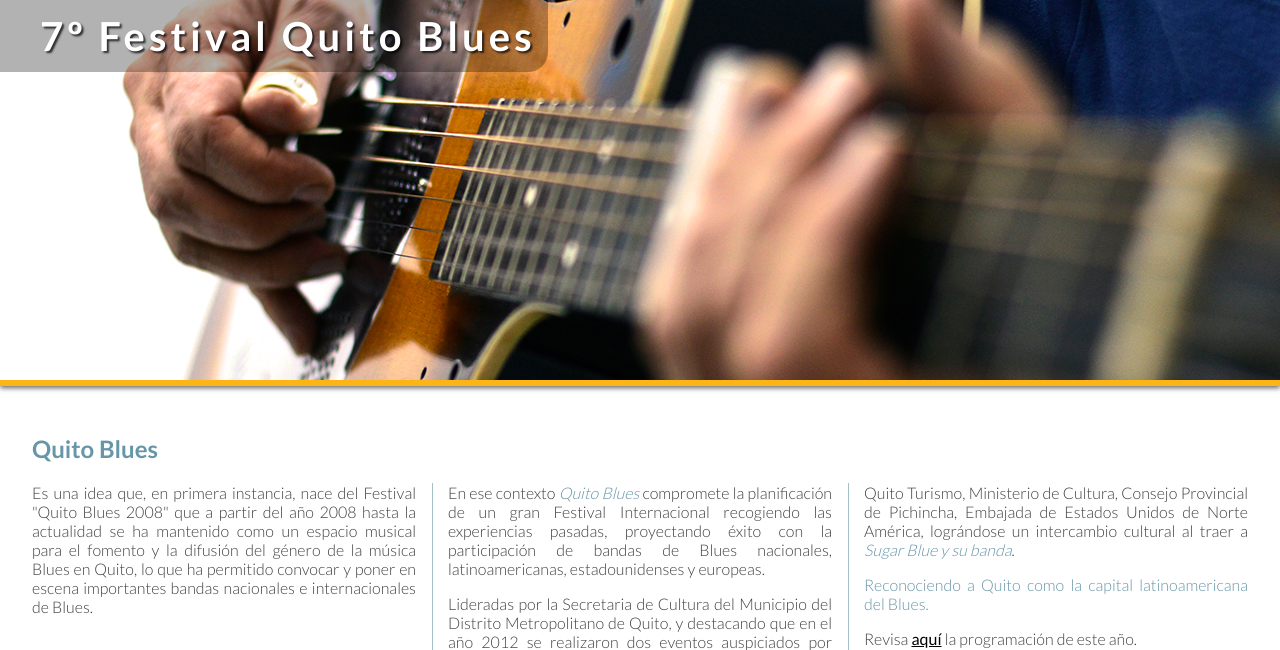
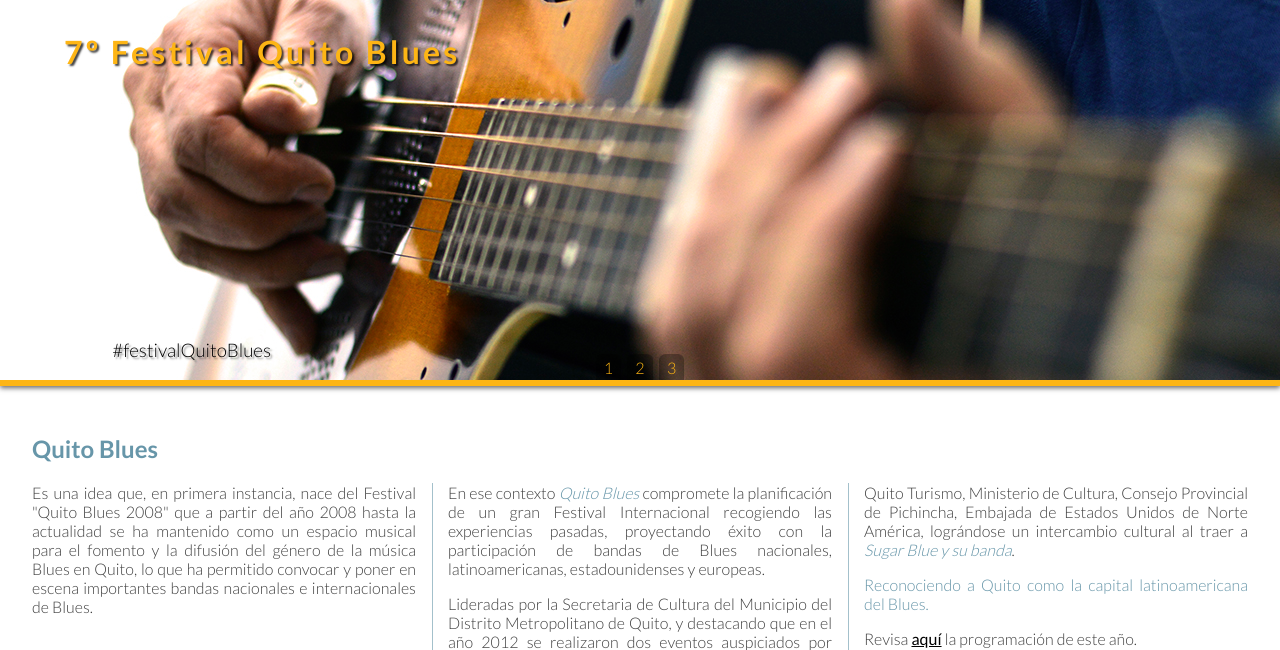
Before and after one commit to bigroyam/quitoblues, a PHP site: page /index.html in a window 1280 px wide. Shown: the part 192-842 px from the top of the page. Run offline with PHP 8.4, Linux system fonts and the light colour scheme; some libraries are stand-ins or nearby versions.

Commit message:
banner tipo slider

```diff
--- a/css/estilo.css
+++ b/css/estilo.css
@@ -393,6 +393,7 @@ section .item .participantes figure figcaption a:hover{
 	box-shadow: 0px 2px 5px rgba(0, 0, 0, 0.6);
 	display: none;
 	height: 380px;
+	position: relative;
 	width: 100%;
 }
 
@@ -410,18 +411,26 @@ section .item .participantes figure figcaption a:hover{
 }
 
 #slider #mask .elementos h2 {
-	background: rgba(0, 0, 0, 0.3);
-	border-radius: 0 0 0.5em 0;
-	color: #FFF;
-	font-size: 2.5em;
+	color: #FDB515;
+	font-size: 2em;
 	font-weight: bold;
-	left: 0;
+	left: 2em;
 	letter-spacing: 0.1em;
 	margin: 0;
-	padding: 0.3em 0.3em 0.3em 1em;
 	position: absolute;
 	text-shadow: 2px 2px 2px rgba(0, 0, 0, 0.75);
-	top: 0;
+	top: 1em;
+}
+
+#slider #mask .elementos h3 {
+	bottom: 1em;
+	color: #FFF;
+	font-weight: lighter;
+	margin: 0;
+	position: absolute;
+	left: 6em;
+	text-align: left;
+	text-shadow: 2px 2px 2px rgba(0, 0, 0, 0.5);
 }
 
 #slider #mask #ele1 {
@@ -429,14 +438,42 @@ section .item .participantes figure figcaption a:hover{
 	background-size: cover;
 }
 
+#slider #mask #ele1 h3 {
+	color: #000;
+}
+
 #slider #mask #ele2 {
 	background: url(../images/imagen2.jpg) no-repeat;
+	background-position: right;
 	background-size: cover;
 }
 
 #slider #mask #ele3 {
 	background: url(../images/imagen3.jpg) center no-repeat;
 	background-size: cover;
+}
+
+#slider #menu {
+	bottom: 0;
+	position: absolute;
+	text-align: center;
+	width: 100%;
+	z-index: 1000000;
+}
+
+#slider #menu a {
+	background: rgba(0, 0, 0, 0.3);
+	border-radius: 0.4em 0.4em 0 0;
+	color: #FDB515;
+	display: inline-block;
+	margin: 0 0.2em;
+	padding: 0.2em 0.5em;
+	text-decoration: none;
+}
+
+#slider #menu a:hover {
+	background: #FDB515;
+	color: #000;
 }
 
 #wrapper {
--- a/index.html
+++ b/index.html
@@ -51,21 +51,31 @@
 			</ul>
 		</nav>
 		<div id="slider">
+			<div id="menu"></div>
 			<div id="mask">
 				<div id="ele1" class="elementos">
 					<h2>
 						7º Festival Quito Blues
 					</h2>
+					<h3>
+						#festivalQuitoBlues
+					</h3>
 				</div>
 				<div id="ele2" class="elementos">
 					<h2>
-						SANDRA HALL desde USA
+						Con la participación de<br/>SANDRA HALL desde USA
 					</h2>
+					<h3>
+						@SandraHallBlues
+					</h3>
 				</div>
 				<div id="ele3" class="elementos">
 					<h2>
-						Bandas Nacionales
+						Muchos grupos más
 					</h2>
+					<h3>
+						entrada libre a todos los conciertos
+					</h3>
 				</div>
 			</div>
 		</div>
--- a/java/script.js
+++ b/java/script.js
@@ -27,6 +27,6 @@ $(function(){
 		$(".festivales").css(tamano_p);
 	};
 
-	$('#mask').cycle({fx: 'turnDown', speed: 500, timeout:  7000});
+	$('#mask').cycle({fx: 'turnDown', speed: 500, timeout:  7000, pager: '#menu'});
 
 });
```
Also changed, not shown: images/imagen2.jpg, images/imagen3.jpg.
